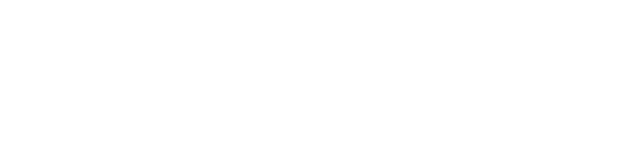
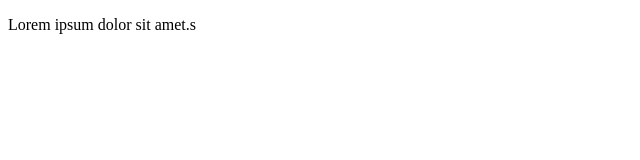
Before and after one commit to jatin9315/githubPractice, a plain HTML site: page index.html in a window 1280 px wide. Shown: the whole page, without its empty margins (0-640 px from the left). Drawn offline with Linux system fonts and the light colour scheme.

Commit message:
added changes to index.html

```diff
--- a/index.html
+++ b/index.html
@@ -3,9 +3,9 @@
 <head>
     <meta charset="UTF-8">
     <meta name="viewport" content="width=device-width, initial-scale=1.0">
-    <title>Document</title>
+    <title>Name of the document</title>
 </head>
 <body>
-
+    <p>Lorem ipsum dolor sit amet.s</p>
 </body>
 </html>
```
